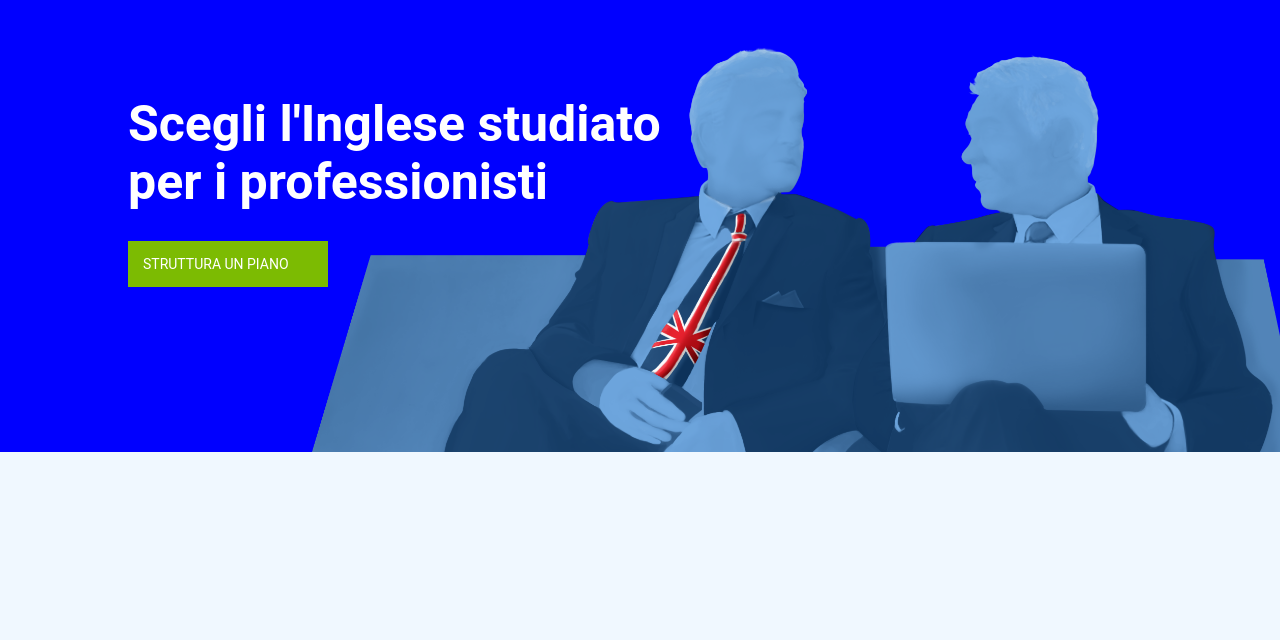
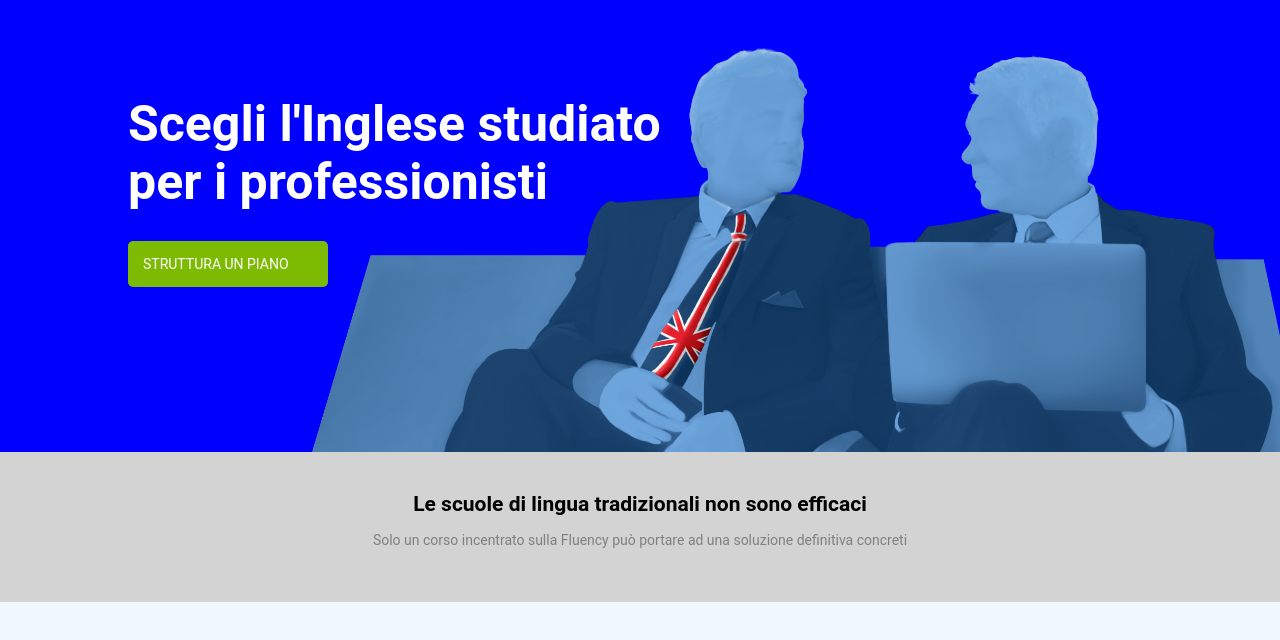
Before and after one commit to dumi994/-htmlcss-fluentify, a plain HTML site: page index.html in a window 1280 px wide. Shown: the part 98-738 px from the top of the page. Drawn offline with Linux system fonts and the light colour scheme.

Commit message:
completato titolo piccolo

```diff
--- a/assets/css/style.css
+++ b/assets/css/style.css
@@ -105,7 +105,7 @@ nav{
 }
 /* /navbar */
 
-.titolo{
+.titolo_grande{
     font-size:25px;
     width:600px;
     color:white;
@@ -118,4 +118,21 @@ nav{
     padding:15px;
     margin-top: 30px;
     width:200px;
+    border-radius: 5px;
 }
+
+.titolo_piccolo{
+    text-align: center;
+    height:150px;
+    background-color: #D3D3D3;
+}
+.titolo_piccolo>h2{
+    margin:auto;
+    padding-top:40px;
+}
+
+.titolo_piccolo>span{
+    margin:auto;
+    color:#808080;
+
+}
--- a/index.html
+++ b/index.html
@@ -11,8 +11,10 @@
 
 <body class="dbg">
     <!-- header -->
+
     <header class="clearfix">
         <!-- navigatore -->
+
         <nav>
             <div class="logo">
                 <img src="./assets/img/logo.svg" alt="">
@@ -30,16 +32,23 @@
             </div>
         </nav>
         <!-- /navigatore -->
-        <div class="titolo">
+
+        <!-- titolo  -->
+        <div class="titolo_grande">
             <h1>Scegli l'Inglese studiato per i professionisti</h1>
-            <div class="bottone_titolo solid">STRUTTURA UN PIANO</div>
+            <div class="bottone_titolo solid"> STRUTTURA UN PIANO</div>
         </div>
+        <!--/titolo  -->
+
     </header>
     <!-- /header -->
 
     <!-- main -->
     <main>
-
+        <div class="titolo_piccolo">
+            <h2>Le scuole di lingua tradizionali non sono efficaci</h2><br>
+            <span>Solo un corso incentrato sulla Fluency può portare ad una soluzione definitiva concreti</span>
+        </div>
     </main>
     <!-- /main -->
 
```
